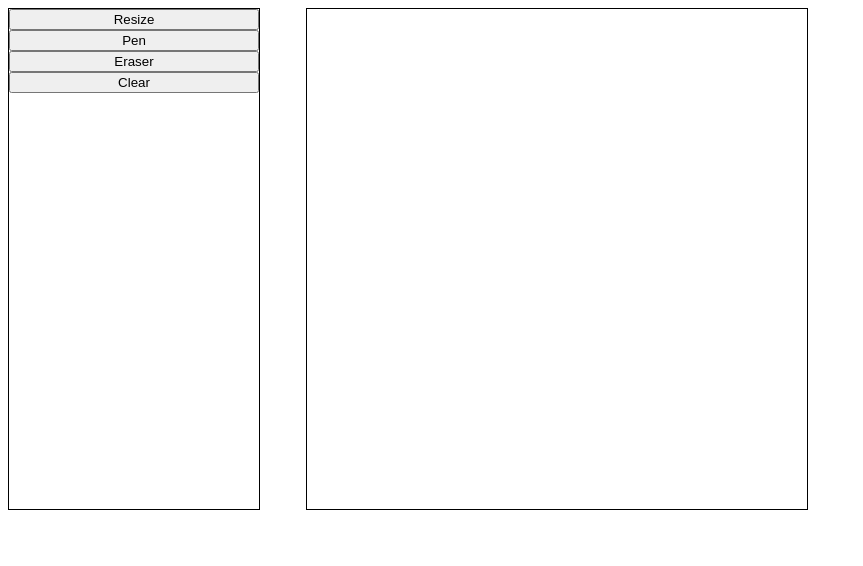
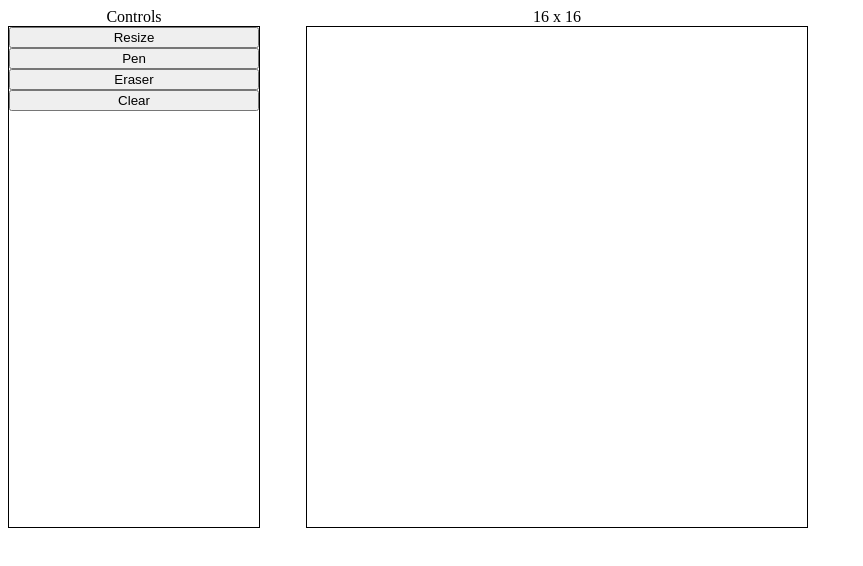
Before and after one commit to shortyforcs/etch-a-sketch, a plain HTML site: page index.html in a window 1280 px wide. Shown: the whole page, without its empty margins (0-863 px from the left). Drawn offline with Linux system fonts and the light colour scheme.

Commit message:
added simple labels

```diff
--- a/index.html
+++ b/index.html
@@ -10,13 +10,19 @@
 </head>
 <body>
     <div class="container">
+        <div class="controls-container">
+            <div class="controls-label">Controls</div>
             <div class="controls">
                 <button class="resize">Resize</button>
                 <button class="color">Pen</button>
                 <button class="eraser">Eraser</button>
                 <button class="clear">Clear</button>
             </div>
+        </div>
+        <div class="canvas-container">
+            <div class="canvas-label">Empty Board</div>
             <div class="canvas"></div>
+        </div>
     </div>
 </body>
 </html>
--- a/script.js
+++ b/script.js
@@ -3,6 +3,7 @@ const resize = document.querySelector('.resize');
 const clear = document.querySelector('.clear');
 const eraser = document.querySelector('.eraser');
 const colorPicker = document.querySelector('.color');
+const canvasLabel = document.querySelector('.canvas-label');
 resize.addEventListener('click', (e) => {
     const inputSize = +prompt('Enter the board size you would like. Eg. 10 for a 10x10', 10);
     if(!inputSize) return;
@@ -30,6 +31,7 @@ function clearBoard(board) {
     }
 }
 function buildBoard(size){
+    canvasLabel.textContent = `${size} x ${size}`
     const gridSize = size * size;
     for(let i = 0; i < gridSize; i++){
         //figure out how to add a div to canvas
--- a/style.css
+++ b/style.css
@@ -3,6 +3,13 @@
     flex-direction: row;
     width: 800px;
     justify-content: space-between;
+}
+.controls-container {
+    display: flex;
+    flex-direction: column;
+}
+.controls-label {
+    align-self: center;
 }
 .controls {
     display: flex;
@@ -10,6 +17,13 @@
     width: 250px;
     height: 500px;
     border: 1px solid black;
+}
+.canvas-container {
+    display: flex;
+    flex-direction: column;
+}
+.canvas-label {
+    align-self: center;
 }
 .canvas{
     display: flex;
```
Lines whose indentation alone changed are shown as unchanged.
